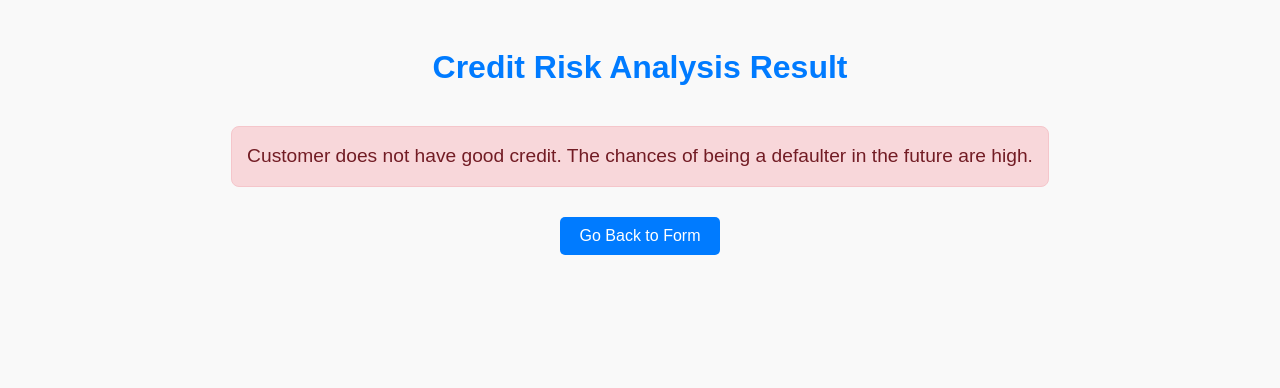
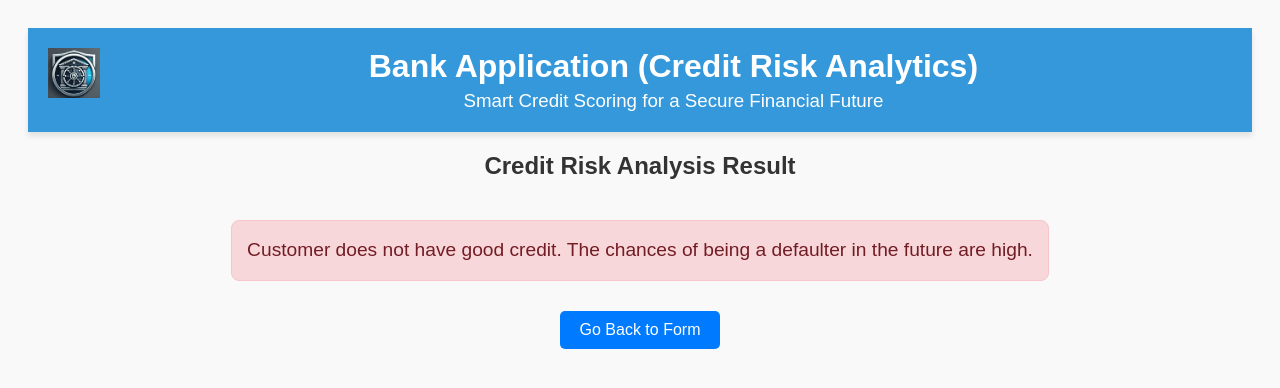
Before and after one commit to survar-23/flask-bank-application-credit-analysis, a Flask app: template templates/form_results1.html in a window 1280 px wide. Shown: the top 388 px of the page. Run offline with Flask 3, Linux system fonts and the light colour scheme; the template is opened without the code that fills it, so the values that code supplies are empty; parts of the project's set-up code (start-up, migrations or seed data) failed here and were passed over.

Commit message:
app updated with changes

```diff
--- a/Bankloans.csv
+++ b/Bankloans.csv
@@ -10,7 +10,7 @@ age,ed,employ,address,income,debtinc,creddebt,othdebt,default
 24,1,3,4,19,24.4,1.358348,3.277652,1
 36,1,0,13,25,19.7,2.7777,2.1473,0
 27,1,0,1,16,1.7,0.182512,0.089488,0
-25,1,4,0,23,5.2,0.252356,0.943644,0
+26,1,4,0,23,5.2,0.252356,0.943644,0
 52,1,24,14,64,10,3.9296,2.4704,0
 37,1,6,9,29,16.3,1.715901,3.011099,0
 48,1,22,15,100,9.1,3.7037,5.3963,0
--- a/app1.py
+++ b/app1.py
@@ -16,9 +16,9 @@ def is_numeric(value):
 
 @app.route("/")
 def index():
-    return render_template('index1.html')
+    return render_template('index.html')
 
-@app.route("/form.html", methods=['GET', 'POST'])
+@app.route("/form1.html", methods=['GET', 'POST'])
 
 def form():
     if request.method == 'GET':
--- a/templates/form_results1.html
+++ b/templates/form_results1.html
@@ -7,6 +7,33 @@
     <title>Credit Risk Analysis Result</title>
 
     <style>
+
+        header {
+            background-color: #3498db;
+            color: #fff;
+            text-align: center;
+            padding: 20px;
+            box-shadow: 0 4px 6px rgba(0, 0, 0, 0.1);
+        }
+
+        header h1 {
+            margin: 0;
+            color: #fff;
+            font-size: 2em;
+            text-align: center;
+        }
+
+        header h3 {
+            margin: 5px 0 0;
+            font-weight: 300;
+            text-align: center;
+        }
+
+        header img {
+            height: 50px;
+            float: left;
+            margin-right: 15px;
+        }
         body {
             font-family: 'Arial', sans-serif;
             background-color: #f9f9f9;
@@ -19,6 +46,12 @@
             color: #007bff;
             margin-bottom: 20px;
             font-size: 2rem;
+        }
+
+        header img {
+            height: 50px;
+            float: left;
+            margin-right: 15px;
         }
 
         .result-message {
@@ -77,8 +110,12 @@
 </head>
 
 <body>
-
-    <h1>Credit Risk Analysis Result</h1>
+        <header>
+            <img src="static/images/Logo_Image.png" alt="Bank Logo">
+            <h1>Bank Application (Credit Risk Analytics)</h1>
+            <h3>Smart Credit Scoring for a Secure Financial Future</h3>
+        </header>
+        <h2>Credit Risk Analysis Result</h2>
 
     <div class="result-message {% if predictions == 0 %}good-credit{% else %}bad-credit{% endif %}">
         {% if predictions == 0 %}
--- a/templates/index.html
+++ b/templates/index.html
@@ -24,12 +24,14 @@
 
         header h1 {
             font-size: 2.5em;
-            margin: 0 0 10px;
+            margin: 0 0 8px;
+            text-align: center;
         }
 
         header h3 {
             font-weight: 300;
             margin: 0;
+            text-align: center;
         }
         header img {
             height: 50px;
```
Also changed, not shown: templates/form1.html (+13 -4 lines), static/images/Logo_Image.png, static/images/bank_image.png.
